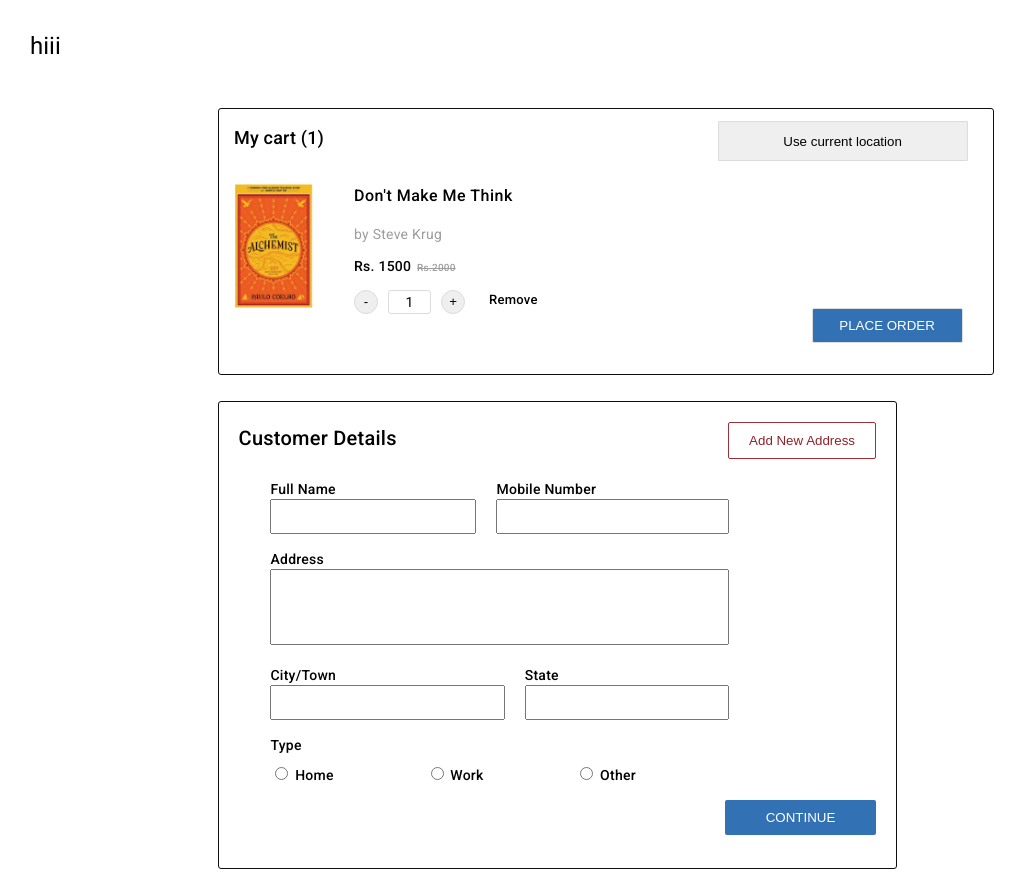
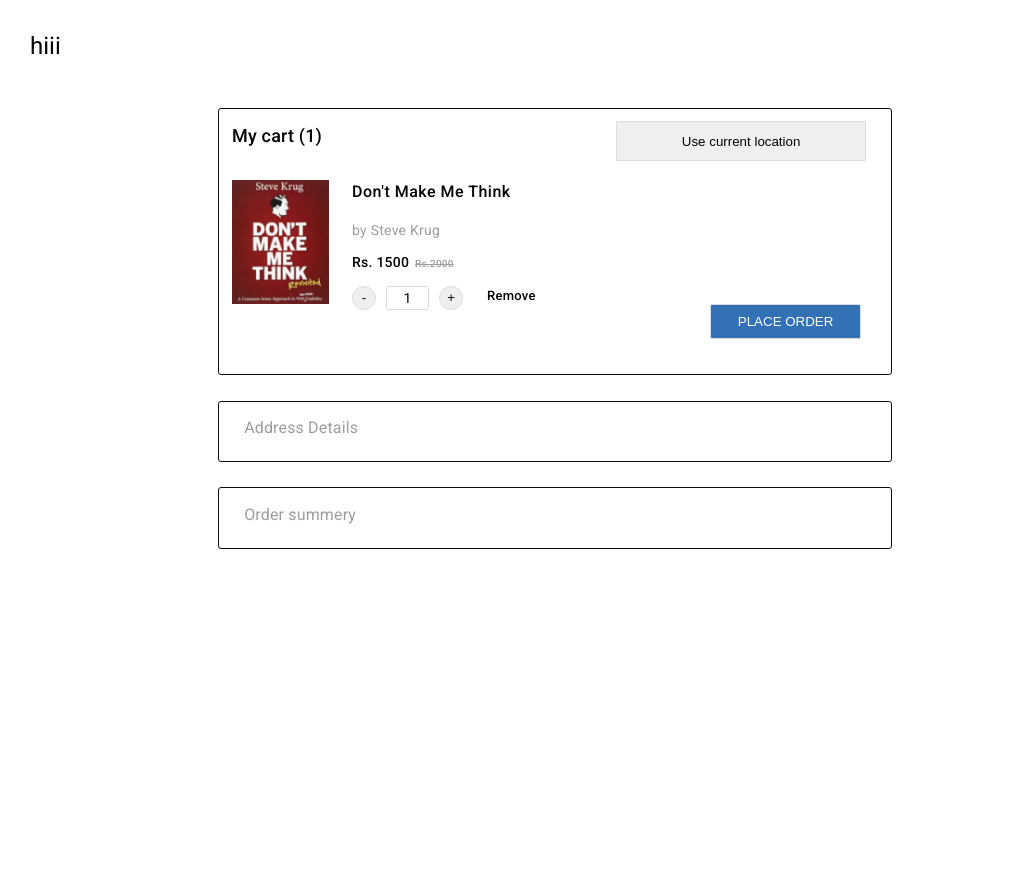
Before and after one commit to Ritika-negi13/swirm-bookstore-app, an Angular app: page / in a window 1280 px wide. Shown: the top 892 px of the page, without its empty margins (0-1026 px from the left). After the commit the page ends 800 px from the top, so only its background shows below. Built offline with nearby package versions, Linux system fonts and the light colour scheme.

Commit message:
Add: my cart all info completed

```diff
--- a/src/app/dashboard/mycart/mycart.component.html
+++ b/src/app/dashboard/mycart/mycart.component.html
@@ -10,14 +10,14 @@
         </div>
         <div style="display: flex; margin-left: 2%; height: 47%;">
             <div class="image">
-                <img src="../../../assets/Image 7.png" alt="" style="height: 100%;">
+                <img src="../../../assets/Image 11.png" alt="" style="height: 100%;">
             </div>
             <div class="details">
                 <h4 style="font-weight: 500;">Don't Make Me Think</h4>
                 <p style="font-size: 14px; color: #9D9D9D;">by Steve Krug</p>
                 <p style="font-size: 14px; font-weight: 500;">Rs. 1500 <span style="color: #9D9D9D; font-size: 10px; margin-left: 2px;"><s>Rs.2000</s></span></p>
                 <div style="display: flex; justify-content: space-between; width: 50%;">
-                    <div style="display: flex; gap: 10px;">
+                    <div style="display: flex; gap: 10px; ">
                         <button class="btn">-</button>
                         <div class = "item"><span>1</span></div>
                         <button class="btn">+</button>
@@ -28,13 +28,16 @@
                 </div>
             </div>
         </div>
-        <div style="display: flex; justify-content: end; margin-right: 30px; margin-bottom: 2px;">
-            <button class = "btn" style="background-color: #3371B5; color: white; width: 151px; height: 35px; border-radius: 2px;">PLACE ORDER</button>
+        <div style="display: flex; justify-content: end; margin-right: 30px; margin-bottom: 2px;" *ngIf="!isFormContainerVisible">
+            <button class = "btn" style="background-color: #3371B5; color: white; width: 151px; height: 35px; border-radius: 2px; cursor: pointer;" (click)="formFunction()">PLACE ORDER</button>
         </div>
     </div>
 </div>
+<div class="address-details" *ngIf="!isFormContainerVisible">
+    <h3 style="color: #9D9D9D; margin-bottom: 0%;">Address Details</h3>
+</div>
 <div>
-    <div class="form-container">
+    <div class="form-container" *ngIf="isFormContainerVisible">
         <div style="display: flex; justify-content: space-between;">
             <div>
                 <h2>Customer Details</h2>
@@ -84,12 +87,15 @@
                 </div>
             </div>
         </div>
-        <div class="buttons">
-            <button class = "continue">CONTINUE</button>
+        <div class="buttons" *ngIf="!isOrderSummaryVisible">
+            <button class = "continue" (click)="orderFunction()">CONTINUE</button>
         </div>
     </div>
 </div>
-<div class="order-summary">
+<div class="order-details" *ngIf="!isOrderSummaryVisible">
+    <h3 style="color: #9D9D9D; margin-bottom: 0%;">Order summery</h3>
+</div>
+<div class="order-summary" *ngIf="isOrderSummaryVisible">
     <div class="mycart">
         <div style="display: flex; justify-content: space-between;">
             <div class="mycart1">
@@ -98,7 +104,7 @@
         </div>
         <div style="display: flex; margin-left: 2%; height: 47%;">
             <div class="image">
-                <img src="../../../assets/Image 7.png" alt="" style="height: 100%;">
+                <img src="../../../assets/Image 11.png" alt="" style="height: 100%;">
             </div>
             <div class="details">
                 <h4 style="font-weight: 500;">Don't Make Me Think</h4>
--- a/src/app/dashboard/mycart/mycart.component.scss
+++ b/src/app/dashboard/mycart/mycart.component.scss
@@ -2,9 +2,32 @@
     margin-left: 17%;
 
 }
+.address-details {
+        margin-left: 17%;
+        margin-top: 2%;
+        width: 50.53%;
+        height: 5%;
+        border-radius: 3px;
+        border: 1px solid #0e0e0e;
+        padding-left: 2%;
+        padding-top: 1%;
+        padding-bottom: 0.5%;
+}
+.order-details {
+    margin-left: 17%;
+    margin-top: 2%;
+    width: 50.53%;
+    height: 5%;
+    border-radius: 3px;
+    border: 1px solid #0e0e0e;
+    padding-left: 2%;
+    padding-top: 1%;
+    padding-bottom: 0.5%;
+}
 .order-summary {
     margin-left: 17%;
     margin-top: 2%;
+
 }
 .image {
     width: 100px;
@@ -14,10 +37,10 @@
     margin-left: 20px;
 }
 .mycart {
-    width: 774px;
+    width: 63.3%;
     height: 265px;
     background: #FFFFFF;
-    border: 1px solid #707070;
+    //border: 1px solid #707070;
     border-radius: 3px;
     border: 1px solid #0e0e0e;
     //opacity: 0.24;
--- a/src/app/dashboard/mycart/mycart.component.ts
+++ b/src/app/dashboard/mycart/mycart.component.ts
@@ -3,8 +3,17 @@ import { Component } from '@angular/core';
 @Component({
   selector: 'app-mycart',
   templateUrl: './mycart.component.html',
-  styleUrls: ['./mycart.component.scss']
+  styleUrls: ['./mycart.component.scss'],
 })
 export class MycartComponent {
+  isOrderSummaryVisible = false;
+  isFormContainerVisible = false;
 
+  formFunction() {
+    this.isFormContainerVisible = !this.isFormContainerVisible;
+  }
+
+  orderFunction() {
+    this.isOrderSummaryVisible = !this.isOrderSummaryVisible;
+  }
 }
```
